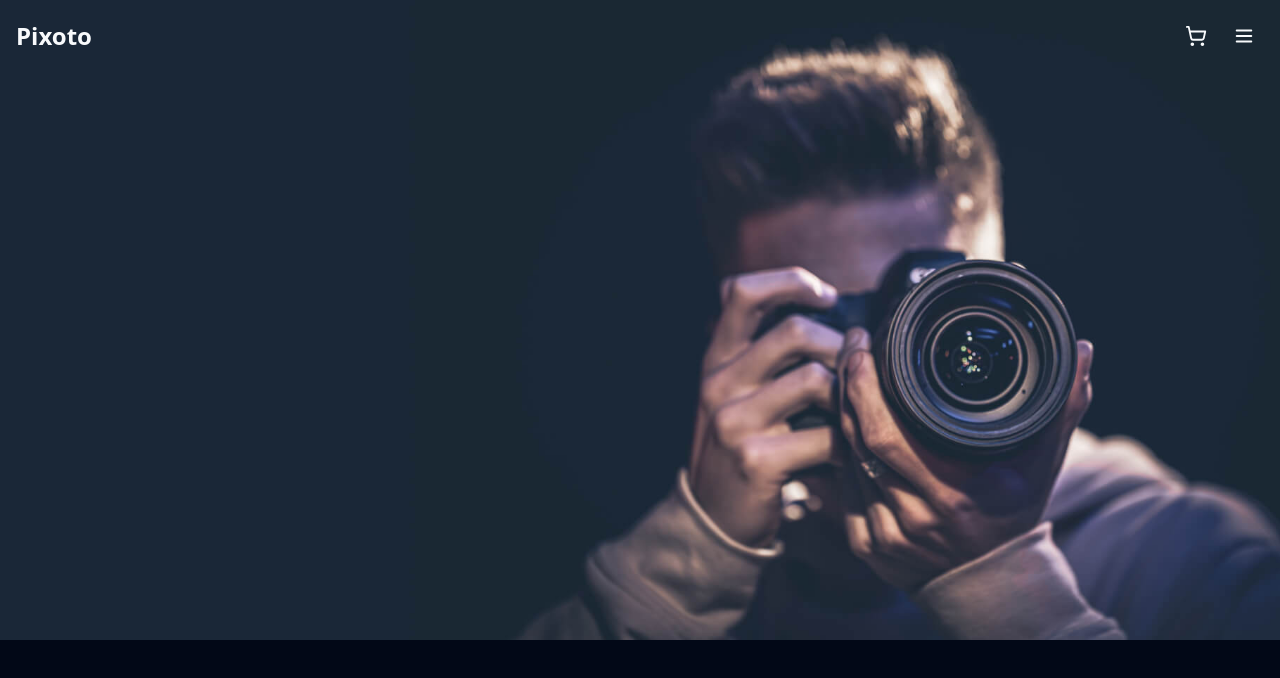
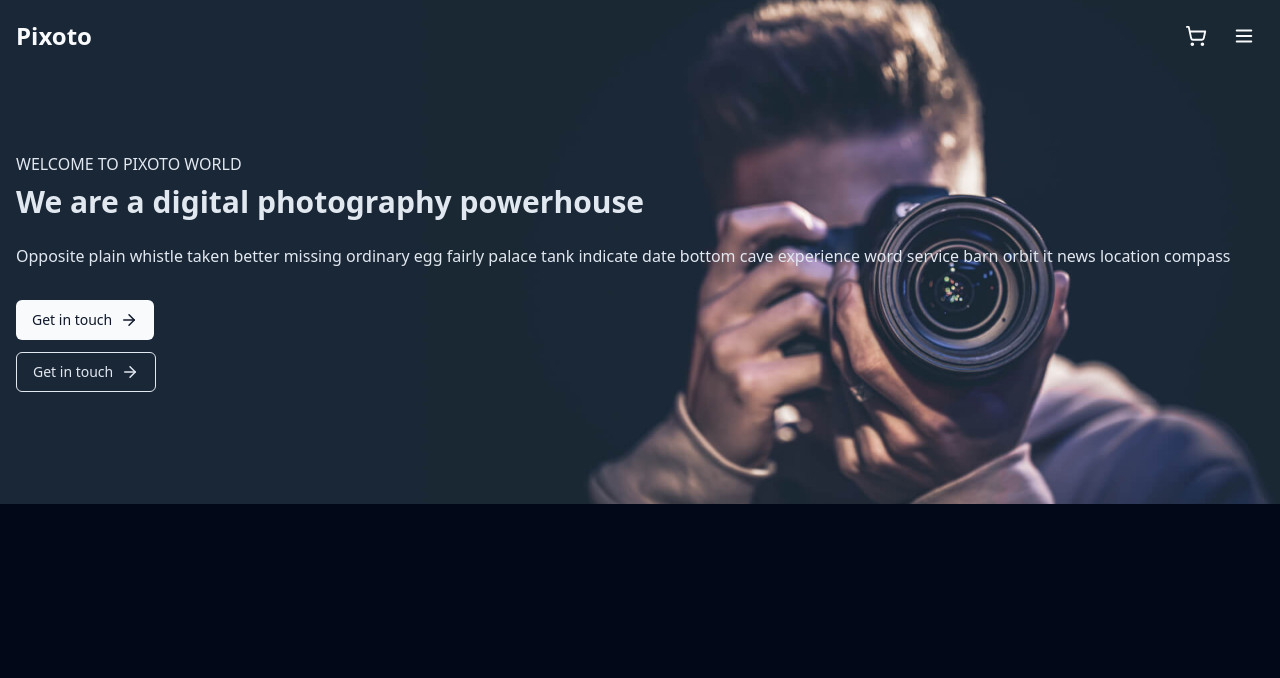
Before and after one commit to seesmof/Pixoto-Photos-Website, a Next.js app: page / in a window 1280 px wide. Shown: the top 678 px of the page. Built offline with nearby package versions, Linux system fonts and the light colour scheme.

Commit message:
update globals.css and page.tsx

```diff
--- a/app/page.tsx
+++ b/app/page.tsx
@@ -2,6 +2,17 @@
 
 import { ThemeToggle } from "@/components/theme-toggle";
 import { Button } from "@/components/ui/button";
+import {
+  Collapsible,
+  CollapsibleContent,
+  CollapsibleTrigger,
+} from "@/components/ui/collapsible";
+import {
+  NavigationMenu,
+  NavigationMenuLink,
+  NavigationMenuList,
+  navigationMenuTriggerStyle,
+} from "@/components/ui/navigation-menu";
 import { Separator } from "@/components/ui/separator";
 import {
   Sheet,
@@ -11,13 +22,22 @@ import {
   SheetTitle,
   SheetTrigger,
 } from "@/components/ui/sheet";
-import { Menu, ShoppingCart } from "lucide-react";
+import {
+  ArrowRight,
+  ChevronDown,
+  ChevronUp,
+  Menu,
+  ShoppingCart,
+} from "lucide-react";
 import Link from "next/link";
+import * as React from "react";
 
 const MainPage = () => {
+  const [isPagesCollapsed, setIsPagesCollapsed] = React.useState(true);
+
   return (
     <>
-      <section className="flex flex-col bg-cover bg-no-repeat bg-[url('/assets/main-hero-background.jpg')] p-4 bg-center min-h-[80vh]">
+      <section className="flex flex-col bg-cover bg-no-repeat bg-[url('/assets/main-hero-background.jpg')] p-4 bg-center">
         <nav className="flex justify-between items-center">
           <h1 className="text-2xl font-bold">Pixoto</h1>
           <div className="flex flex-row items-center gap-2">
@@ -46,13 +66,60 @@ const MainPage = () => {
               <SheetContent side="left">
                 <div className="grid gap-4">
                   <Link href="/">Home</Link>
-                  <Link href="/">Home</Link>
-                  <Link href="/">Home</Link>
+                  <Link href="/">About</Link>
+                  <Link href="/">Shop</Link>
+                  <Collapsible>
+                    <CollapsibleTrigger
+                      className="flex flex-row items-center justify-between w-full pr-6"
+                      onClick={() => setIsPagesCollapsed(!isPagesCollapsed)}
+                    >
+                      Pages
+                      {isPagesCollapsed ? (
+                        <ChevronDown size={22} />
+                      ) : (
+                        <ChevronUp size={22} />
+                      )}
+                    </CollapsibleTrigger>
+                    <CollapsibleContent className="grid gap-4 ml-6">
+                      <Link href="/" className="pt-4">
+                        Portfolio
+                      </Link>
+                      <Link href="/">Services</Link>
+                      <Link href="/">Styles Guide</Link>
+                    </CollapsibleContent>
+                  </Collapsible>
+                  <Link href="/">Blog</Link>
+                  <Link href="/">Contact</Link>
                 </div>
               </SheetContent>
             </Sheet>
           </div>
         </nav>
+
+        <div className="grid text-slate-200 py-24">
+          <h2 className="uppercase font-medium">welcome to pixoto world</h2>
+          <h1 className="text-3xl font-bold mt-2">
+            We are a digital photography powerhouse
+          </h1>
+          <p className="mt-6">
+            Opposite plain whistle taken better missing ordinary egg fairly
+            palace tank indicate date bottom cave experience word service barn
+            orbit it news location compass
+          </p>
+          <div className="grid mt-8 gap-3">
+            <Button className="flex flex-row items-center gap-2 w-max">
+              Get in touch
+              <ArrowRight size={18} />
+            </Button>
+            <Button
+              variant="outline"
+              className="flex flex-row items-center gap-2 w-max bg-transparent border border-slate-200"
+            >
+              Get in touch
+              <ArrowRight size={18} />
+            </Button>
+          </div>
+        </div>
       </section>
     </>
   );
```
